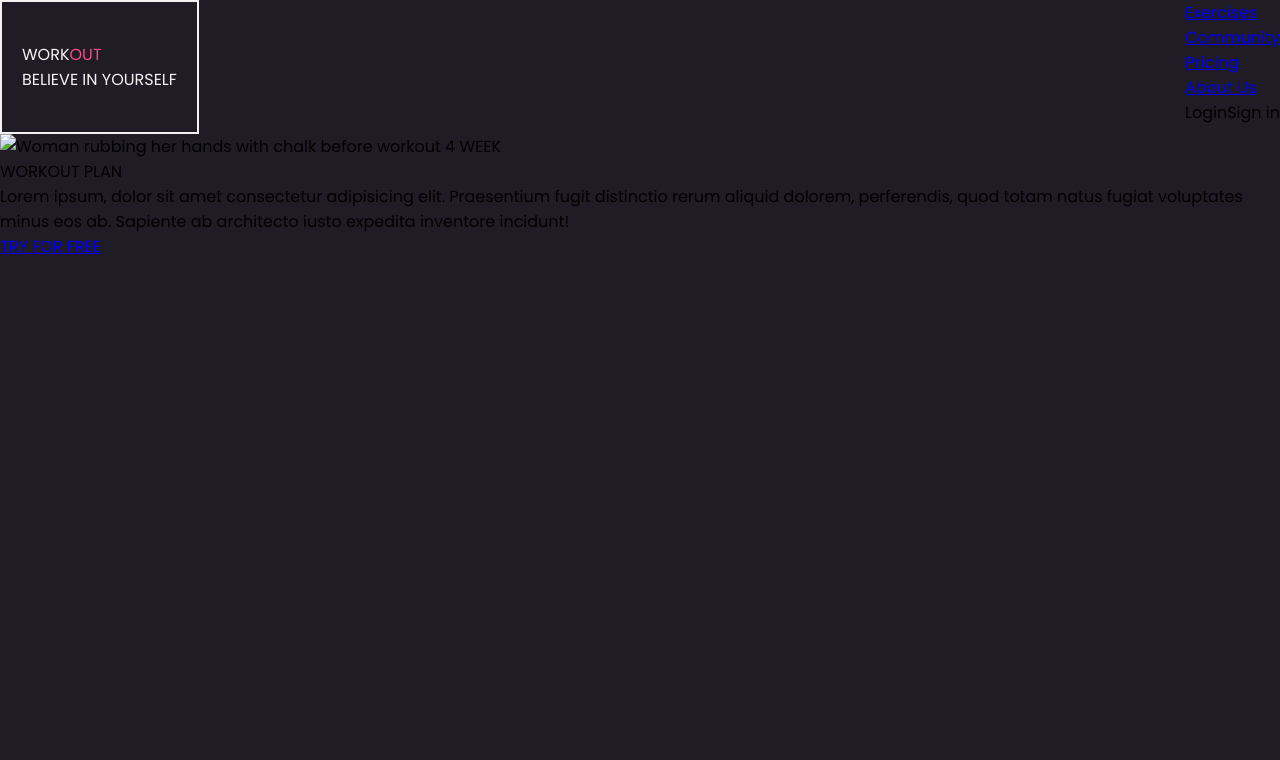
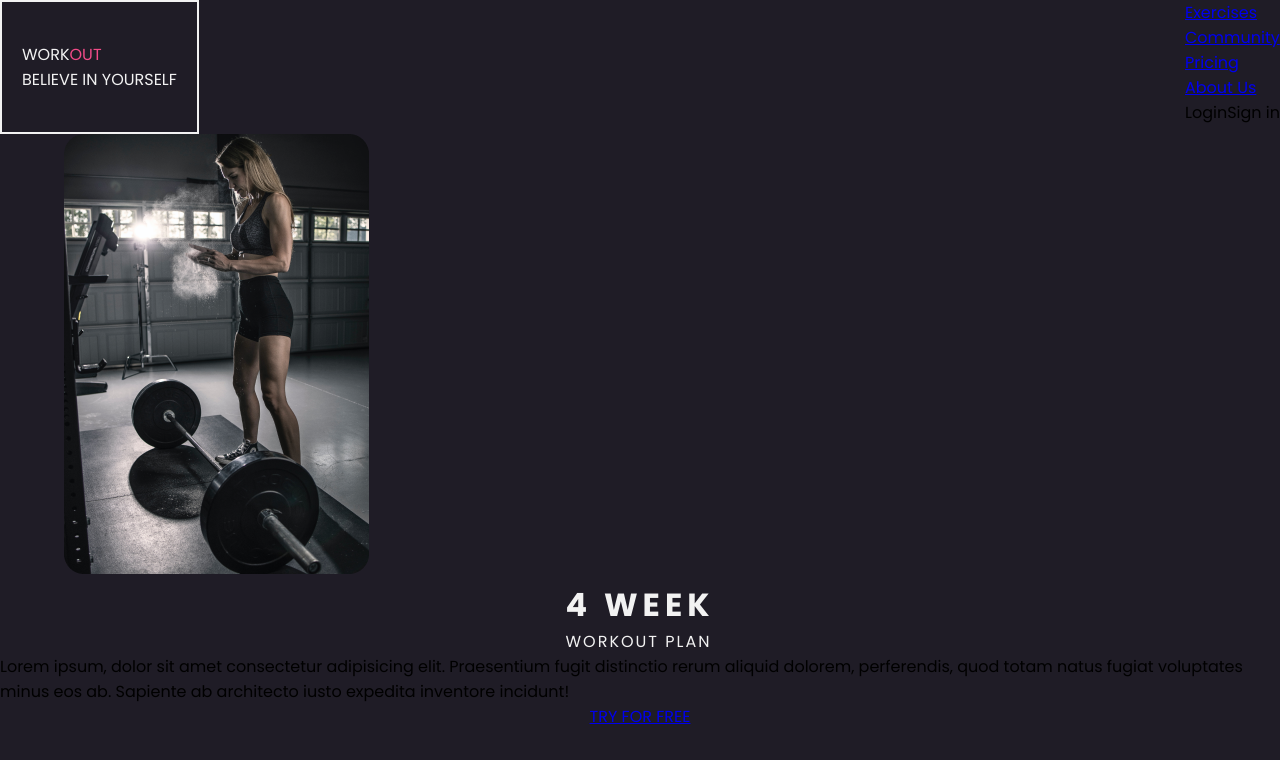
Before and after one commit to hh-web-21-7/css-project-team3, a plain HTML site: page index.html in a window 1280 px wide. Drawn offline with Linux system fonts and the light colour scheme.

Commit message:
style landingpage title

```diff
--- a/index.html
+++ b/index.html
@@ -10,10 +10,6 @@
 </head>
 
 <body>
-
-
-
-
   <nav class="navbar">
     <div class="logo">
       <p class="logo__text">
@@ -37,15 +33,16 @@
     </div>
   </nav>
 
-
-
-
   <main>
-    <section>
-      <img src="#" alt="Woman rubbing her hands with chalk before workout" />
-      <span>4 WEEK</span>
-      <h1>WORKOUT PLAN</h1>
-      <p>
+    <section class="landingpage-mobile">
+      <div class="img_1__frame">
+        <img class="img_1" src="images/woman_desktop.png" alt="Woman rubbing her hands with chalk before workout" /><br>
+      </div>
+      <div class="landingpage__title">
+        <span class="landingpage__title--big">4 WEEK</span>
+        <h1 class="landingpage__title--small">WORKOUT PLAN</h1>
+      </div>
+      <p class="landingpage-text">
         Lorem ipsum, dolor sit amet consectetur adipisicing elit. Praesentium
         fugit distinctio rerum aliquid dolorem, perferendis, quod totam natus
         fugiat voluptates minus eos ab. Sapiente ab architecto iusto expedita
@@ -55,7 +52,6 @@
     </section>
   </main>
   <footer></footer>
-
 </body>
 
 </html>
--- /dev/null
+++ b/style/components/landingpage.css
@@ -0,0 +1,33 @@
+.landingpage-mobile {
+  display: flex;
+  flex-direction: column;
+  align-items: center;
+
+}
+
+.img_1__frame {
+  width: 90%;
+  overflow: hidden;
+  border-radius: 20px;
+}
+
+.landingpage__title {
+  color: var(--c-white);
+  letter-spacing: 2px;
+  display: flex;
+  flex-direction: column;
+  align-content: flex-start;
+}
+
+.landingpage__title--big {
+  font-size: 2rem;
+  font-weight: 600;
+  letter-spacing: 5px;
+  margin-bottom: 0;
+}
+.landingpage__title--small {
+
+}
+.landingpage-p{
+
+}
--- a/style/index.css
+++ b/style/index.css
@@ -8,3 +8,4 @@
 @import "components/footer.css";
 @import "components/navbar.css";
 @import "components/logo.css";
+@import "components/landingpage.css";
```
